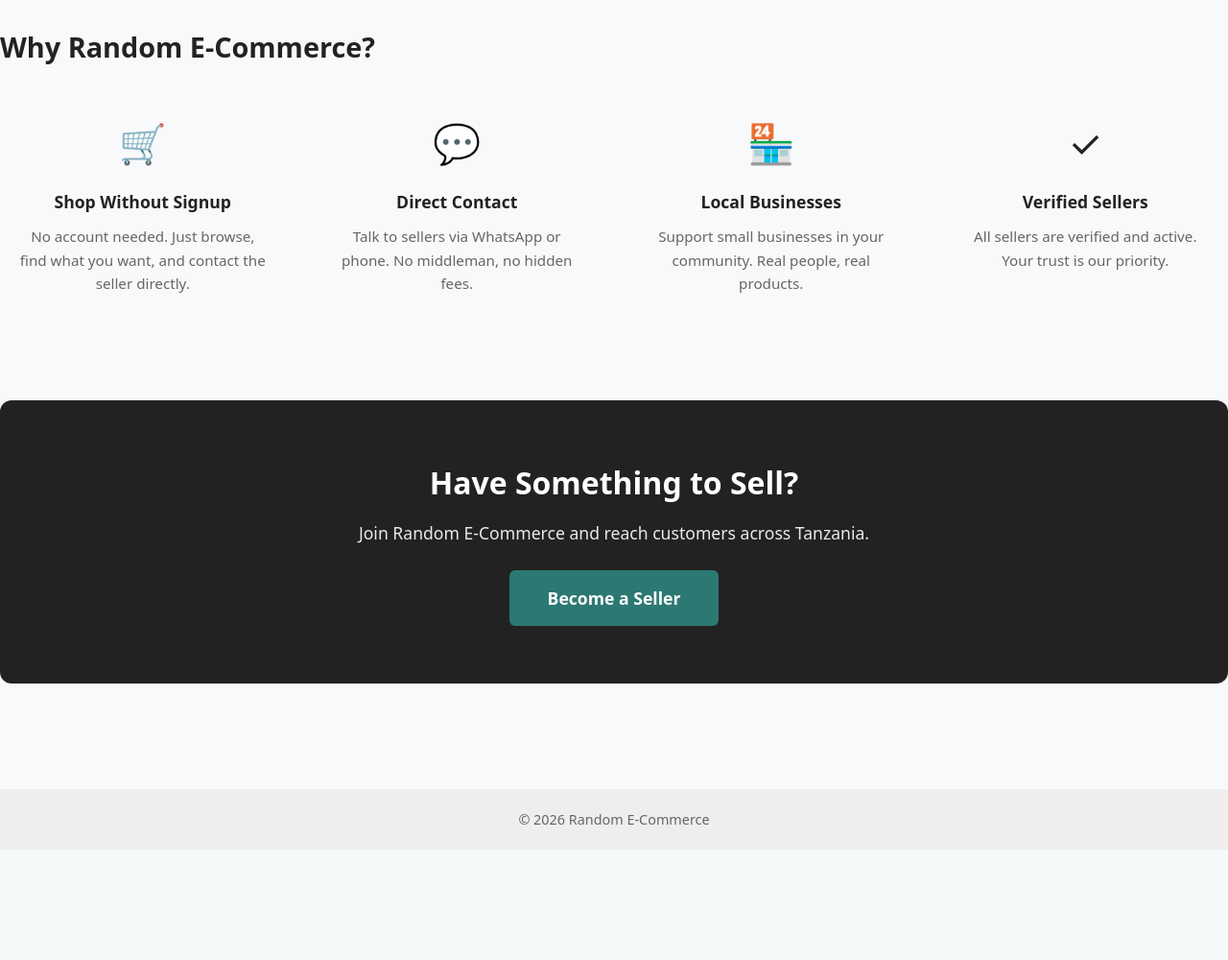
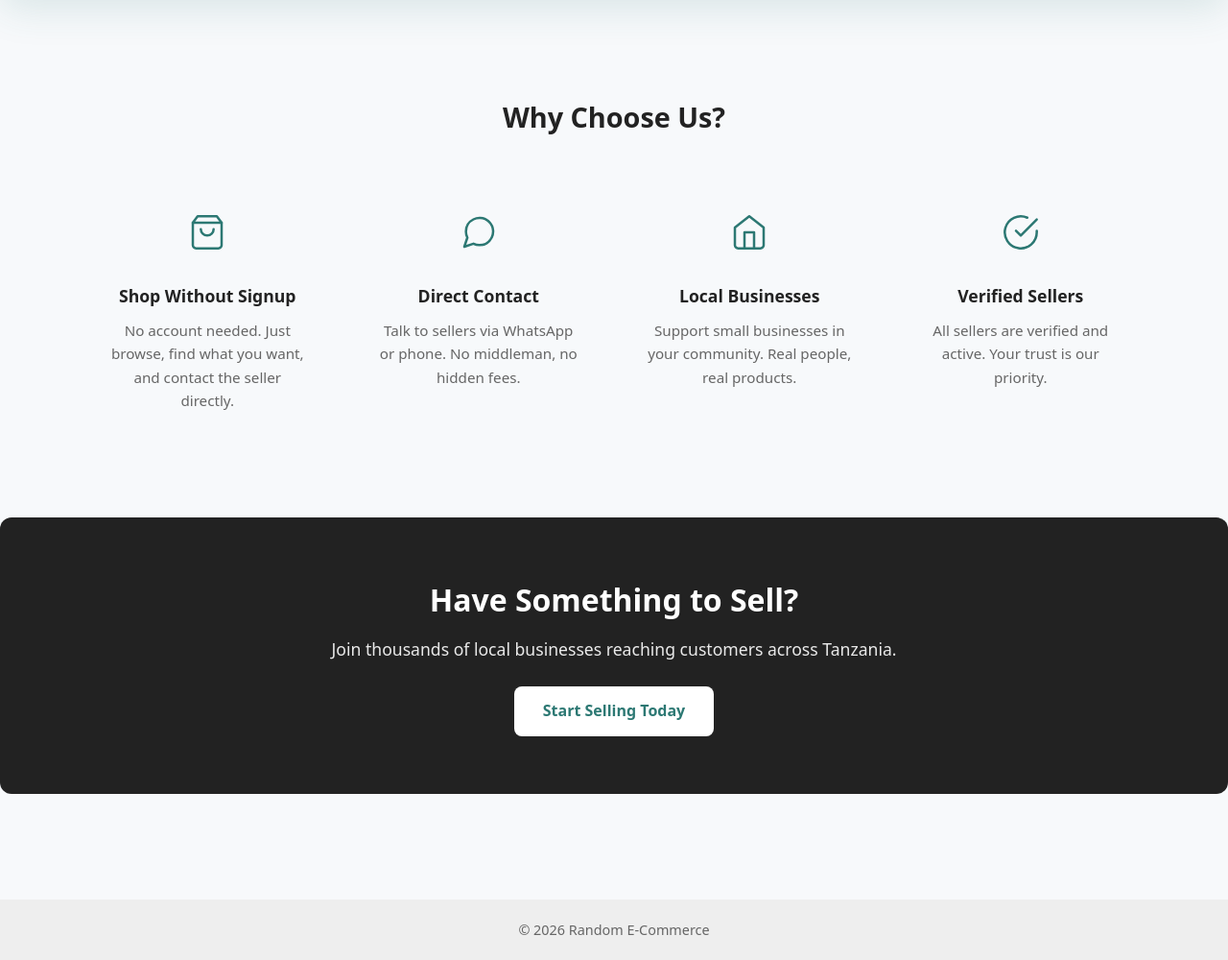
Before and after one commit to kocha-design/Random-E-Commerce, a Django app: page / in a window 1280 px wide. Shown: the part 761-1761 px from the top of the page at 96% size. Before the commit the page ends 1620 px from the top, so only its background shows below. Run offline with Django 5.2, Linux system fonts and the light colour scheme; data that the repository does not hold is empty.

Commit message:
Redesign home page with full-width hero, SVG icons, and modern CTA

```diff
--- a/templates/home.html
+++ b/templates/home.html
@@ -3,44 +3,52 @@
 {% block title %}Random E-Commerce — Buy and Sell Online in Tanzania{% endblock %}
 
 {% block content %}
-<!-- Hero Section -->
+<!-- Hero Section (Full Width - Inajaa screen nzima) -->
 <section class="hero-section">
     <div class="hero-overlay"></div>
-    <div class="hero-content">
-        <span class="hero-badge">🇹🇿 Trusted Marketplace in Tanzania</span>
-        <h1>Shop from Local Sellers</h1>
+
+    <!-- Container ndani ya hero ili maandishi yasigande kwenye kona -->
+    <div class="hero-content container">
+        <span class="hero-badge">🇹🇿 The #1 Marketplace in Tanzania</span>
+        <h1>Find Everything You Need, Locally.</h1>
         <p class="hero-subtitle">
-            Find what you need from trusted businesses in your community. No signup required — just browse and contact sellers directly.
+            Connect directly with trusted sellers. No account needed, no hidden fees. Just great products.
         </p>
+
+        <form action="{% url 'product_list' %}" method="get" class="hero-search">
+            <div class="search-input-wrap">
+                <svg xmlns="http://www.w3.org/2000/svg" width="20" height="20" viewBox="0 0 24 24" fill="none" stroke="#666" stroke-width="2" stroke-linecap="round" stroke-linejoin="round">
+                    <circle cx="11" cy="11" r="8"></circle>
+                    <line x1="21" y1="21" x2="16.65" y2="16.65"></line>
+                </svg>
+                <input type="text" name="q" placeholder="Search for products, brands, or categories...">
+            </div>
+            <button type="submit" class="btn btn-primary">Search</button>
+        </form>
+
         <div class="hero-cta">
-            <a href="{% url 'product_list' %}" class="btn btn-white">Browse Products</a>
-            <a href="{% url 'register_seller' %}" class="btn btn-outline-light">Become a Seller →</a>
-        </div>
-        <div class="hero-stats">
-            <div class="stat">
-                <strong>100+</strong>
-                <span>Products</span>
-            </div>
-            <div class="stat">
-                <strong>10+</strong>
-                <span>Sellers</span>
-            </div>
-            <div class="stat">
-                <strong>0</strong>
-                <span>Hidden Fees</span>
-            </div>
+            <a href="{% url 'product_list' %}" class="btn btn-white">Start Shopping</a>
+            <a href="{% url 'register_seller' %}" class="btn btn-outline-light">Sell on Random E-Commerce</a>
         </div>
     </div>
 </section>
 
-<!-- Categories Section -->
+<!-- Categories Section (Ipo ndani ya container) -->
 {% if categories %}
-<section class="section">
-    <h2 class="section-title">Browse by Category</h2>
+<section class="section container">
+    <div class="section-header">
+        <h2 class="section-title">Shop by Category</h2>
+    </div>
     <div class="category-grid">
         {% for c in categories %}
         <a href="{% url 'product_list' %}?category={{ c.slug }}" class="category-card">
-            <div class="category-icon">📦</div>
+            <div class="category-icon">
+                <!-- SVG Icon badala ya Emoji -->
+                <svg xmlns="http://www.w3.org/2000/svg" width="32" height="32" viewBox="0 0 24 24" fill="none" stroke="#2c7873" stroke-width="2" stroke-linecap="round" stroke-linejoin="round">
+                    <path d="M20.59 13.41l-7.17 7.17a2 2 0 0 1-2.83 0L2 12V2h10l8.59 8.59a2 2 0 0 1 0 2.82z"></path>
+                    <line x1="7" y1="7" x2="7.01" y2="7"></line>
+                </svg>
+            </div>
             <h3>{{ c.name }}</h3>
         </a>
         {% endfor %}
@@ -48,12 +56,12 @@
 </section>
 {% endif %}
 
-<!-- Latest Products Section -->
+<!-- Latest Products Section (Ipo ndani ya container) -->
 {% if latest_products %}
-<section class="section">
+<section class="section container">
     <div class="section-header">
-        <h2 class="section-title">Latest Products</h2>
-        <a href="{% url 'product_list' %}" class="link-arrow">View all →</a>
+        <h2 class="section-title">Trending Products</h2>
+        <a href="{% url 'product_list' %}" class="link-arrow">View all products →</a>
     </div>
     <div class="product-grid">
         {% for p in latest_products %}
@@ -66,8 +74,8 @@
                 {% endif %}
             </div>
             <div class="product-body">
+                <p class="category">{{ p.category.name|default:"—" }}</p>
                 <h3>{{ p.name }}</h3>
-                <p class="category">{{ p.category.name|default:"—" }}</p>
                 <p class="price">{{ p.price|tsh }}</p>
                 <p class="seller">🏪 {{ p.seller.shop_name }}</p>
             </div>
@@ -77,37 +85,61 @@
 </section>
 {% endif %}
 
-<!-- Why Random E-Commerce Section -->
-<section class="section section-alt">
-    <h2 class="section-title text-center">Why Random E-Commerce?</h2>
+<!-- Why Random E-Commerce Section (Ipo ndani ya container) -->
+<section class="section section-alt container">
+    <div class="section-header" style="justify-content: center;">
+        <h2 class="section-title">Why Choose Us?</h2>
+    </div>
     <div class="features-grid">
         <div class="feature">
-            <div class="feature-icon">🛒</div>
+            <div class="feature-icon">
+                <svg xmlns="http://www.w3.org/2000/svg" width="40" height="40" viewBox="0 0 24 24" fill="none" stroke="#2c7873" stroke-width="1.5" stroke-linecap="round" stroke-linejoin="round">
+                    <path d="M6 2L3 6v14a2 2 0 0 0 2 2h14a2 2 0 0 0 2-2V6l-3-4z"></path>
+                    <line x1="3" y1="6" x2="21" y2="6"></line>
+                    <path d="M16 10a4 4 0 0 1-8 0"></path>
+                </svg>
+            </div>
             <h3>Shop Without Signup</h3>
             <p>No account needed. Just browse, find what you want, and contact the seller directly.</p>
         </div>
         <div class="feature">
-            <div class="feature-icon">💬</div>
+            <div class="feature-icon">
+                <svg xmlns="http://www.w3.org/2000/svg" width="40" height="40" viewBox="0 0 24 24" fill="none" stroke="#2c7873" stroke-width="1.5" stroke-linecap="round" stroke-linejoin="round">
+                    <path d="M21 11.5a8.38 8.38 0 0 1-.9 3.8 8.5 8.5 0 0 1-7.6 4.7 8.38 8.38 0 0 1-3.8-.9L3 21l1.9-5.7a8.38 8.38 0 0 1-.9-3.8 8.5 8.5 0 0 1 4.7-7.6 8.38 8.38 0 0 1 3.8-.9h.5a8.48 8.48 0 0 1 8 8v.5z"></path>
+                </svg>
+            </div>
             <h3>Direct Contact</h3>
             <p>Talk to sellers via WhatsApp or phone. No middleman, no hidden fees.</p>
         </div>
         <div class="feature">
-            <div class="feature-icon">🏪</div>
+            <div class="feature-icon">
+                <svg xmlns="http://www.w3.org/2000/svg" width="40" height="40" viewBox="0 0 24 24" fill="none" stroke="#2c7873" stroke-width="1.5" stroke-linecap="round" stroke-linejoin="round">
+                    <path d="M3 9l9-7 9 7v11a2 2 0 0 1-2 2H5a2 2 0 0 1-2-2z"></path>
+                    <polyline points="9 22 9 12 15 12 15 22"></polyline>
+                </svg>
+            </div>
             <h3>Local Businesses</h3>
             <p>Support small businesses in your community. Real people, real products.</p>
         </div>
         <div class="feature">
-            <div class="feature-icon">✓</div>
+            <div class="feature-icon">
+                <svg xmlns="http://www.w3.org/2000/svg" width="40" height="40" viewBox="0 0 24 24" fill="none" stroke="#2c7873" stroke-width="1.5" stroke-linecap="round" stroke-linejoin="round">
+                    <path d="M22 11.08V12a10 10 0 1 1-5.93-9.14"></path>
+                    <polyline points="22 4 12 14.01 9 11.01"></polyline>
+                </svg>
+            </div>
             <h3>Verified Sellers</h3>
             <p>All sellers are verified and active. Your trust is our priority.</p>
         </div>
     </div>
 </section>
 
-<!-- Become a Seller Section -->
+<!-- Become a Seller Section (CTA) - Full Width -->
 <section class="cta-section">
-    <h2>Have Something to Sell?</h2>
-    <p>Join Random E-Commerce and reach customers across Tanzania.</p>
-    <a href="{% url 'register_seller' %}" class="btn btn-primary btn-lg">Become a Seller</a>
+    <div class="container text-center">
+        <h2>Have Something to Sell?</h2>
+        <p>Join thousands of local businesses reaching customers across Tanzania.</p>
+        <a href="{% url 'register_seller' %}" class="btn btn-white">Start Selling Today</a>
+    </div>
 </section>
 {% endblock %}
```
